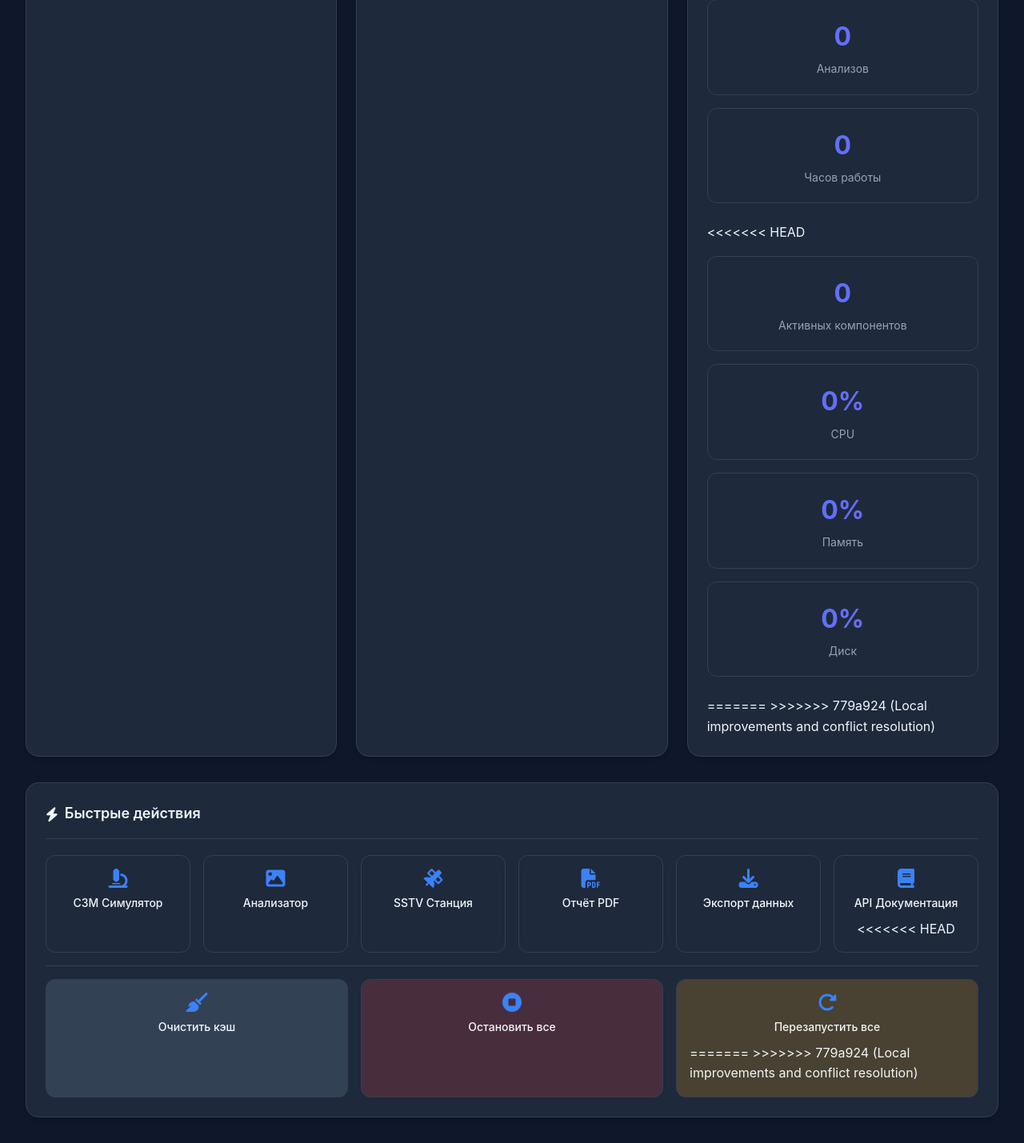
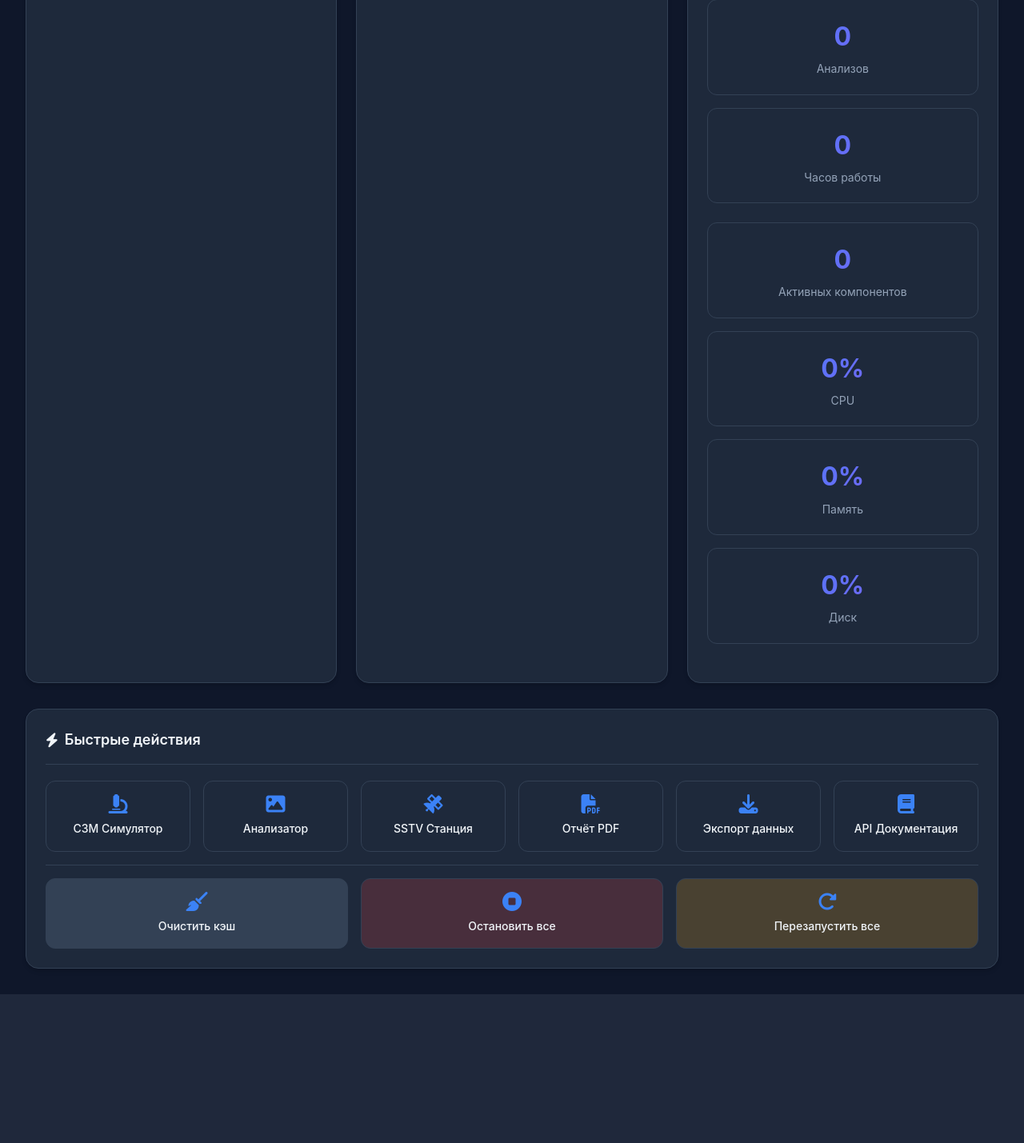
Before and after one commit to QuadDarv1ne/nanoprobe-sim-lab, a Flask app: template templates/dashboard.html in a window 1280 px wide. Shown: the part 906-2335 px from the top of the page at 80% size. After the commit the page ends 2149 px from the top, so only its background shows below. Run offline with Flask 3, Linux system fonts and the light colour scheme; the template is opened without the code that fills it, so the values that code supplies are empty; parts of the project's set-up code (start-up, migrations or seed data) failed here and were passed over; some libraries are stand-ins or nearby versions.

Commit message:
feat: extended DB stats and real-time dashboard updates
- Added extended statistics to DashboardStats schema
- Integrated SQLite for real data from database
- Real-time stats updates via WebSocket
- Fixed merge conflicts in templates/dashboard.html
- Improved dashboard stats API performance

```diff
--- a/templates/dashboard.html
+++ b/templates/dashboard.html
@@ -1052,7 +1052,6 @@
                             <div class="stat-label">Часов работы</div>
                         </div>
                     </div>
-<<<<<<< HEAD
                     <div class="stats-grid" style="margin-top: 1rem;">
                         <div class="stat-card">
                             <div class="stat-value" id="stat-components-active" style="color: var(--success);">0</div>
@@ -1071,8 +1070,6 @@
                             <div class="stat-label">Диск</div>
                         </div>
                     </div>
-=======
->>>>>>> 779a924 (Local improvements and conflict resolution)
                 </div>
             </div>
 
@@ -1108,7 +1105,6 @@
                     <div class="quick-action-btn" onclick="openApiDocs()">
                         <i class="fas fa-book"></i>
                         <span>API Документация</span>
-<<<<<<< HEAD
                     </div>
                 </div>
                 <div class="quick-actions" style="margin-top: 1rem; border-top: 1px solid var(--border-color); padding-top: 1rem;">
@@ -1123,8 +1119,6 @@
                     <div class="quick-action-btn" onclick="quickAction('restart_all')" style="background: rgba(245, 158, 11, 0.2);">
                         <i class="fas fa-redo-alt"></i>
                         <span>Перезапустить все</span>
-=======
->>>>>>> 779a924 (Local improvements and conflict resolution)
                     </div>
                 </div>
             </div>
@@ -1421,21 +1415,9 @@
                 updateDashboard(data);
             });
 
-<<<<<<< HEAD
             socket.on('stats_update', function(data) {
-                // Обновление статистики в реальном времени
-                if (data.components) {
-                    const activeEl = document.getElementById('stat-components-active');
-                    if (activeEl) activeEl.textContent = data.components.active;
-                }
-                if (data.system) {
-                    const cpuEl = document.getElementById('stat-cpu');
-                    const memEl = document.getElementById('stat-memory');
-                    const diskEl = document.getElementById('stat-disk');
-                    if (cpuEl) cpuEl.textContent = data.system.cpu_percent.toFixed(1) + '%';
-                    if (memEl) memEl.textContent = data.system.memory_percent.toFixed(1) + '%';
-                    if (diskEl) diskEl.textContent = data.system.disk_percent.toFixed(1) + '%';
-                }
+                // Обновление статистики БД в реальном времени
+                updateDatabaseStats(data);
             });
 
             socket.on('component_status', function(data) {
@@ -1451,11 +1433,37 @@
                 loadDashboardData();
             });
 
-=======
->>>>>>> 779a924 (Local improvements and conflict resolution)
             socket.on('disconnect', function() {
                 showNotification('Потеряно соединение с сервером', 'error');
             });
+        }
+
+        // Обновление статистики БД
+        function updateDatabaseStats(stats) {
+            if (stats.total_scans !== undefined) {
+                const el = document.getElementById('stat-total-scans');
+                if (el) el.textContent = stats.total_scans;
+            }
+            if (stats.total_simulations !== undefined) {
+                const el = document.getElementById('stat-total-simulations');
+                if (el) el.textContent = stats.total_simulations;
+            }
+            if (stats.total_images !== undefined) {
+                const el = document.getElementById('stat-total-images');
+                if (el) el.textContent = stats.total_images;
+            }
+            if (stats.total_comparisons !== undefined) {
+                const el = document.getElementById('stat-total-comparisons');
+                if (el) el.textContent = stats.total_comparisons;
+            }
+            if (stats.total_defect_analyses !== undefined) {
+                const el = document.getElementById('stat-total-defects');
+                if (el) el.textContent = stats.total_defect_analyses;
+            }
+            if (stats.db_size_mb !== undefined) {
+                const el = document.getElementById('stat-db-size');
+                if (el) el.textContent = stats.db_size_mb.toFixed(2) + ' MB';
+            }
         }
 
         // ==================== Data Loading ====================
@@ -1463,16 +1471,14 @@
             Promise.all([
                 fetch('/api/system_info').then(r => r.json()),
                 fetch('/api/component_status').then(r => r.json()),
-<<<<<<< HEAD
                 fetch('/api/logs').then(r => r.json()),
                 fetch('/api/stats').then(r => r.json()).catch(() => ({}))
             ]).then(([systemInfo, components, logs, stats]) => {
                 updateDashboard({ ...systemInfo, components, logs, stats });
-=======
-                fetch('/api/logs').then(r => r.json())
-            ]).then(([systemInfo, components, logs]) => {
-                updateDashboard({ ...systemInfo, components, logs });
->>>>>>> 779a924 (Local improvements and conflict resolution)
+                // Обновление статистики БД
+                if (stats && Object.keys(stats).length > 0) {
+                    updateDatabaseStats(stats);
+                }
             }).catch(error => {
                 console.error('Ошибка загрузки данных:', error);
             });
@@ -1508,11 +1514,7 @@
 
                 document.getElementById('memory-progress').style.width = memoryPercent + '%';
                 document.getElementById('memory-value').textContent = memoryPercent.toFixed(1) + '%';
-<<<<<<< HEAD
-
-=======
-
->>>>>>> 779a924 (Local improvements and conflict resolution)
+
                 if (data.system_metrics?.memory_used && data.system_metrics?.memory_total) {
                     const used = (data.system_metrics.memory_used / 1024 ** 3).toFixed(1);
                     const total = (data.system_metrics.memory_total / 1024 ** 3).toFixed(1);
@@ -1520,7 +1522,6 @@
                 }
             }
 
-<<<<<<< HEAD
             // Stats from /api/stats
             if (data.stats) {
                 if (data.stats.components) {
@@ -1541,17 +1542,6 @@
                 document.getElementById('cache-files').textContent = cacheFiles;
             }
 
-=======
-            // Cache Info
-            if (data.cache_info || data.cache_size !== undefined) {
-                const cacheSize = data.cache_info?.total_size_mb || data.cache_size || 0;
-                const cacheFiles = data.cache_info?.total_files || data.cache_files || 0;
-
-                document.getElementById('cache-size').textContent = cacheSize.toFixed(1) + ' MB';
-                document.getElementById('cache-files').textContent = cacheFiles;
-            }
-
->>>>>>> 779a924 (Local improvements and conflict resolution)
             // Running Processes
             if (data.running_processes || data.processes) {
                 updateRunningProcesses(data.running_processes || data.processes);
@@ -1651,11 +1641,7 @@
                                     </div>
                                 </div>
                                 <div class="btn-group">
-<<<<<<< HEAD
                                     ${isRunning ?
-=======
-                                    ${isRunning ?
->>>>>>> 779a924 (Local improvements and conflict resolution)
                                         `<button class="btn btn-warning btn-sm" onclick="restartComponent('${component.name}')">
                                             <i class="fas fa-redo"></i> Перезапуск
                                         </button>
@@ -1669,12 +1655,9 @@
                                             <i class="fas fa-stop"></i> Стоп
                                         </button>`
                                     }
-<<<<<<< HEAD
                                     <button class="btn btn-info btn-sm" onclick="viewComponentLogs('${component.name}')" style="margin-left: 5px;">
                                         <i class="fas fa-file-alt"></i> Логи
                                     </button>
-=======
->>>>>>> 779a924 (Local improvements and conflict resolution)
                                 </div>
                             </li>
                         `;
@@ -2072,7 +2055,6 @@
         }
 
         function restartComponent(name) {
-<<<<<<< HEAD
             fetch('/api/actions/restart_component', {
                 method: 'POST',
                 headers: { 'Content-Type': 'application/json' },
@@ -2092,20 +2074,12 @@
                 showNotification(`Ошибка соединения с сервером`, 'error');
                 console.error(error);
             });
-=======
-            showNotification(`Перезапуск ${name}...`, 'info');
-            stopComponent(name);
-            setTimeout(() => {
-                startComponent(name);
-            }, 1000);
->>>>>>> 779a924 (Local improvements and conflict resolution)
         }
 
         function stopProcess(name) {
             stopComponent(name);
         }
 
-<<<<<<< HEAD
         function viewComponentLogs(name) {
             fetch(`/api/logs/component/${name}`)
                 .then(response => response.json())
@@ -2168,9 +2142,7 @@
             }
         }
 
-=======
         // Quick Actions
->>>>>>> 779a924 (Local improvements and conflict resolution)
         function runSpmSimulator() {
             startComponent('spm_simulator');
         }
@@ -2251,22 +2223,13 @@
         }
 
         // ==================== Notifications ====================
-<<<<<<< HEAD
         function showNotification(message, type = 'info', duration = 4000, allowHtml = false) {
             if (!settings.notifications && type !== 'info') return;
-=======
-        function showNotification(message, type = 'info') {
-            if (!settings.notifications) return;
->>>>>>> 779a924 (Local improvements and conflict resolution)
 
             const container = document.getElementById('notification-container');
             const notification = document.createElement('div');
             notification.className = `notification ${type}`;
-<<<<<<< HEAD
-
-=======
-
->>>>>>> 779a924 (Local improvements and conflict resolution)
+
             const icons = {
                 success: 'fa-check-circle',
                 error: 'fa-exclamation-circle',
@@ -2274,21 +2237,14 @@
                 info: 'fa-info-circle'
             };
 
-<<<<<<< HEAD
             const content = allowHtml ? message : escapeHtml(message);
             notification.innerHTML = `
                 <i class="fas ${icons[type] || icons.info}"></i>
                 <span>${content}</span>
-=======
-            notification.innerHTML = `
-                <i class="fas ${icons[type] || icons.info}"></i>
-                <span>${escapeHtml(message)}</span>
->>>>>>> 779a924 (Local improvements and conflict resolution)
             `;
 
             container.appendChild(notification);
 
-<<<<<<< HEAD
             // Auto remove after duration
             if (duration > 0) {
                 setTimeout(() => {
@@ -2296,12 +2252,6 @@
                     setTimeout(() => notification.remove(), 300);
                 }, duration);
             }
-=======
-            // Auto remove after 4 seconds
-            setTimeout(() => {
-                notification.classList.add('exit');
-                setTimeout(() => notification.remove(), 300);
-            }, 4000);
         }
 
         // ==================== Waterfall ====================
```
Also changed, not shown: api/routes/dashboard.py (+17 -0 lines), api/schemas.py (+10 -0 lines).
